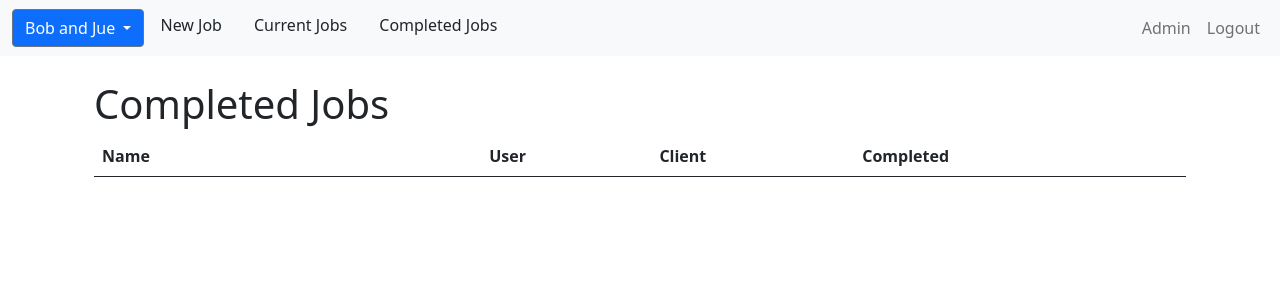
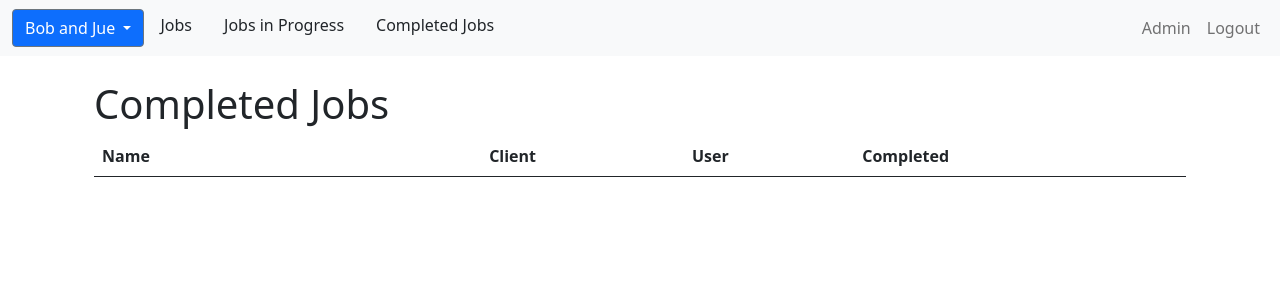
Before and after one commit to hyptocrypto/BeckerChecklistApp, a Django app: page /completed_jobs/ in a window 1280 px wide. Shown: the top 300 px of the page. Run offline with Django 4.2, Linux system fonts and the light colour scheme; a user stored in the database is signed in; data comes from the database, SQL or seed files in the repository; both versions use the stored data as it was before the commit; lists and menus that the app fills with data are empty.

Commit message:
Remove db from git cache, cleanup

```diff
--- a/BeckerChecklistApp/BeckerChecklistApp/settings.py
+++ b/BeckerChecklistApp/BeckerChecklistApp/settings.py
@@ -34,7 +34,7 @@ ALLOWED_HOSTS = [
     "localhost",
     "0.0.0.0",
     "127.0.0.1",
-    "192.168.1.21",
+    "192.168.1.19",
 ]
 CSRF_TRUSTED_ORIGINS = ["https://becker-app-gecb6vttdq-uc.a.run.app"]
 
--- a/BeckerChecklistApp/checklist/views.py
+++ b/BeckerChecklistApp/checklist/views.py
@@ -100,9 +100,7 @@ class UpdateStartedJob(LoginRequiredMixin, _SetClientMixin, View):
 
 class UpdateClient(LoginRequiredMixin, View):
     def post(self, request, client_name):
-        client = Client.objects.filter(name=client_name).first()
-        if not client:
-            raise Exception(f"No client with name: {client_name}")
+        client, _ = Client.objects.get_or_create(name=client_name)
         request.session["client_id"] = client.pk
         if "/jobs/" in self.request.META["HTTP_REFERER"]:
             return HttpResponseRedirect("/started_jobs")
--- a/BeckerChecklistApp/templates/base.jinja
+++ b/BeckerChecklistApp/templates/base.jinja
@@ -43,6 +43,7 @@
 
 
     <body>
+        {% if request.user.is_authenticated %}
         <nav class="navbar navbar-expand-lg navbar-light bg-light">
             <div class="container-fluid">
                 <button style="margin-bottom: 6px;" class="navbar-toggler" type="button" data-bs-toggle="collapse"
@@ -86,10 +87,10 @@
                             </div>
                         </li>
                         <li class="nav-item">
-                            <a class="dropdown-item" href="/">New Job</a>
+                            <a class="dropdown-item" href="/">Jobs</a>
                         </li>
                         <li class="nav-item">
-                            <a class="dropdown-item" href="/started_jobs">Current Jobs</a>
+                            <a class="dropdown-item" href="/started_jobs">Jobs in Progress</a>
                         </li>
                         <li class="nav-item">
                             <a class="dropdown-item" href="/completed_jobs">Completed Jobs</a>
@@ -110,6 +111,7 @@
                 </div>
             </div>
         </nav>
+        {% endif %}
         <div class="container my-4">
             {% if messages %}
             {% for message in messages %}
@@ -180,10 +182,7 @@
                     body: JSON.stringify({
                         "client_name": option.text
                     })
-                })  .then(resp => {
-                    window.location = resp.url
-                })
-                    .catch(error => console.error(error));
+                }).catch(error => console.error(error));
             };
             function checkScreenWidth() {
                 // Adjust the desciption
--- a/BeckerChecklistApp/templates/completed_jobs.jinja
+++ b/BeckerChecklistApp/templates/completed_jobs.jinja
@@ -8,10 +8,10 @@
     <thead>
       <tr>
         <th style="min-width: 15vh;">Name</th>
+        <th>Client</th>
         {% if request.user.is_superuser %}
         <th>User</th>
         {% endif %}
-        <th>Client</th>
         <th>Completed</th>
       </tr>
     </thead>
@@ -19,10 +19,10 @@
       {% for job in completed_jobs %}
       <tr class="click-row" data-href="/job_summary/{{job.pk}}">
         <td>{{ job.started_job.job.name }}</td>
+        <td>{{job.started_job.client}}</td>
         {% if request.user.is_superuser %}
         <td>{{ job.user }}</td>
         {% endif %}
-        <td>{{job.started_job.client}}</td>
         <td>{{localtime(job.created_at).strftime('%Y-%m-%d %H:%M') }}</td>
       </tr>
       {% endfor %}
--- a/BeckerChecklistApp/templates/job_detail.jinja
+++ b/BeckerChecklistApp/templates/job_detail.jinja
@@ -19,7 +19,7 @@
     </thead>
     <tbody>
       {% for job_item in job_items %}
-      <tr>
+      <tr >
         <td>{{ job_item.name }}</td>
         {{ render_description(job_item) }}
         <td class="checkbox">
--- a/BeckerChecklistApp/templates/job_list.jinja
+++ b/BeckerChecklistApp/templates/job_list.jinja
@@ -14,7 +14,7 @@
       </thead>
       <tbody>
         {% for job in jobs %}
-        <tr>
+        <tr >
           <td>{{ job.name }}</td>
           {{render_description(job)}}
           <td>
--- a/BeckerChecklistApp/templates/macros.jinja
+++ b/BeckerChecklistApp/templates/macros.jinja
@@ -1,7 +1,7 @@
 {% macro render_description(job_item) %}
 <td class="description">{{ job_item.description|wordwrap()|replace("\n", "<br>")|safe}}</td>
 <td style="text-align: center;" class="mini-description mobile">
-<svg data-bs-toggle="modal" data-bs-target="#jobItemModal-{{ job_item.id }}" data-job-item="{{ job_item.id }}" xmlns="http://www.w3.org/2000/svg" width="19" height="19" fill="currentColor" class="bi bi-question-circle-fill" viewBox="0 0 16 16">
+<svg data-bs-toggle="modal" data-bs-target="#jobItemModal-{{ job_item.id }}" data-job-item="{{ job_item.id }}" xmlns="http://www.w3.org/2000/svg" width="20" height="20" fill="currentColor" class="bi bi-question-circle-fill" viewBox="0 0 16 16">
     <path d="M16 8A8 8 0 1 1 0 8a8 8 0 0 1 16 0zM5.496 6.033h.825c.138 0 .248-.113.266-.25.09-.656.54-1.134 1.342-1.134.686 0 1.314.343 1.314 1.168 0 .635-.374.927-.965 1.371-.673.489-1.206 1.06-1.168 1.987l.003.217a.25.25 0 0 0 .25.246h.811a.25.25 0 0 0 .25-.25v-.105c0-.718.273-.927 1.01-1.486.609-.463 1.244-.977 1.244-2.056 0-1.511-1.276-2.241-2.673-2.241-1.267 0-2.655.59-2.75 2.286a.237.237 0 0 0 .241.247zm2.325 6.443c.61 0 1.029-.394 1.029-.927 0-.552-.42-.94-1.029-.94-.584 0-1.009.388-1.009.94 0 .533.425.927 1.01.927z"/>
 </svg>
 </td>
--- a/BeckerChecklistApp/templates/started_jobs.jinja
+++ b/BeckerChecklistApp/templates/started_jobs.jinja
@@ -9,6 +9,9 @@
       <tr>
         <th style="min-width: 15vh;">Name</th>
         <th>Client</th>
+        {% if request.user.is_superuser %}
+        <th>User</th>
+        {% endif %}
         <th>Actions</th>
       </tr>
     </thead>
@@ -17,6 +20,9 @@
       <tr class="click-row" data-href="/jobs/{{job.pk}}">
         <td style="min-width: 15vh;">{{ job.job.name }}</td>
         <td>{{job.client }}</td>
+        {% if request.user.is_superuser %}
+        <td>{{ job.user }}</td>
+        {% endif %}
         <td>
           <a href="/delete_job/{{job.pk}}" class="btn btn-sm btn-danger">Delete</a>
         </td>
```
Also changed, not shown: BeckerChecklistApp/checklist/admin.py (+6 -1 lines), BeckerChecklistApp/db.sqlite3 (deleted), 1 other file.
